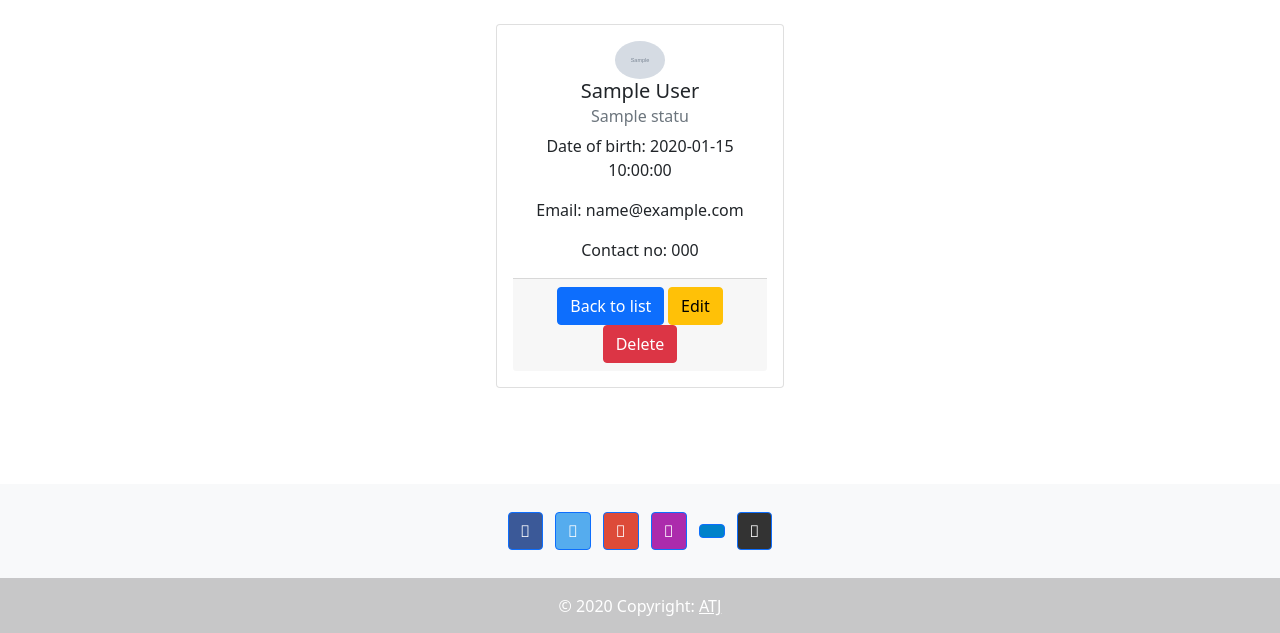
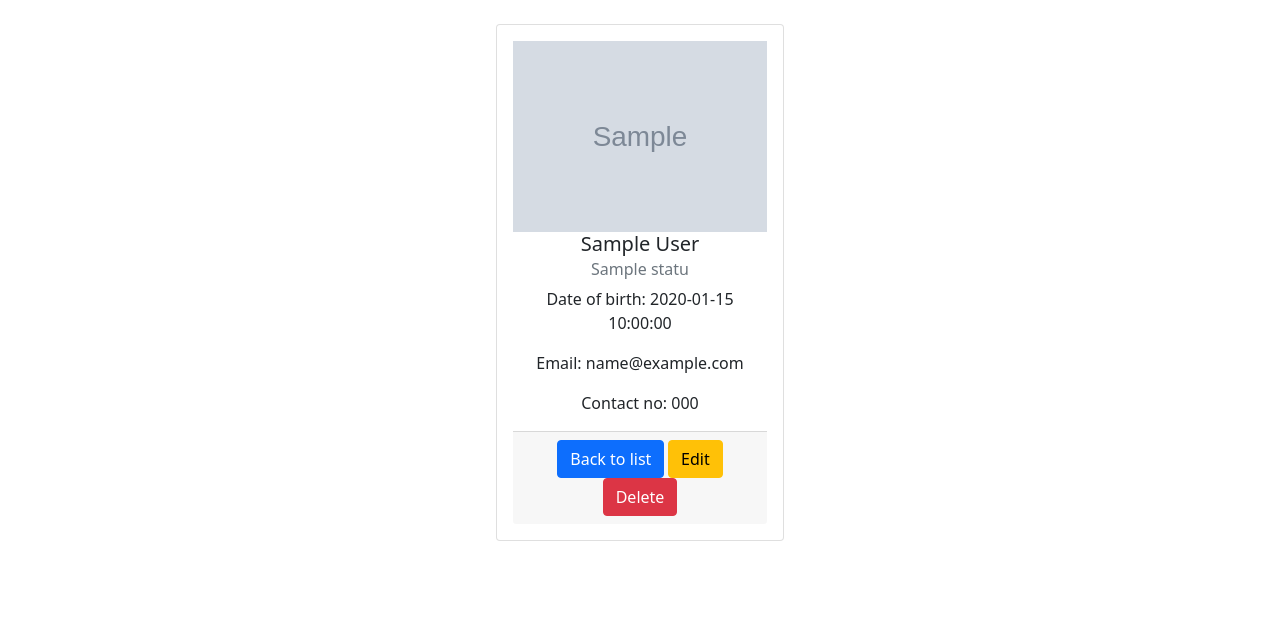
Before and after one commit to aaron592/attendance, a PHP site: page /view.php?id=1 in a window 1280 px wide. Shown: the part 64-697 px from the top of the page. Run offline with PHP 8.4, Linux system fonts and the light colour scheme; the visitor is signed in with stand-in values (Sample User, id 1); tables that the repository leaves empty or names only in its code hold one stand-in row (values such as "Sample post"); grey boxes marked "Sample" are stand-in pictures; some libraries are stand-ins or nearby versions.

Commit message:
Update view.php

```diff
--- a/view.php
+++ b/view.php
@@ -23,7 +23,7 @@
 <center>
 <div class="card" style="width: 18rem;">
   <div class="card-body">
- <img src="<?php echo empty($result['avatar_path']) ? "uploads/blank.png" : $result['avatar_path'] ; ?>" class="rounded-circle" style="width: 20%; height: 20%" />
+ <img src="<?php echo empty($result['avatar_path']) ? "uploads/blank.png" : $result['avatar_path'] ; ?>" style="width: 100%; height: 20%" />
     <h5 class="card-title"> <?php echo $result['firstname'] . " ". $result['lastname']; ?></h6>
     <h6 class="card-subtitle mb-2 text-muted"> <?php echo $result['name']?></h6>
     <p class="card-text">Date of birth: <?php echo $result['dateofbirth']?></p>
```
